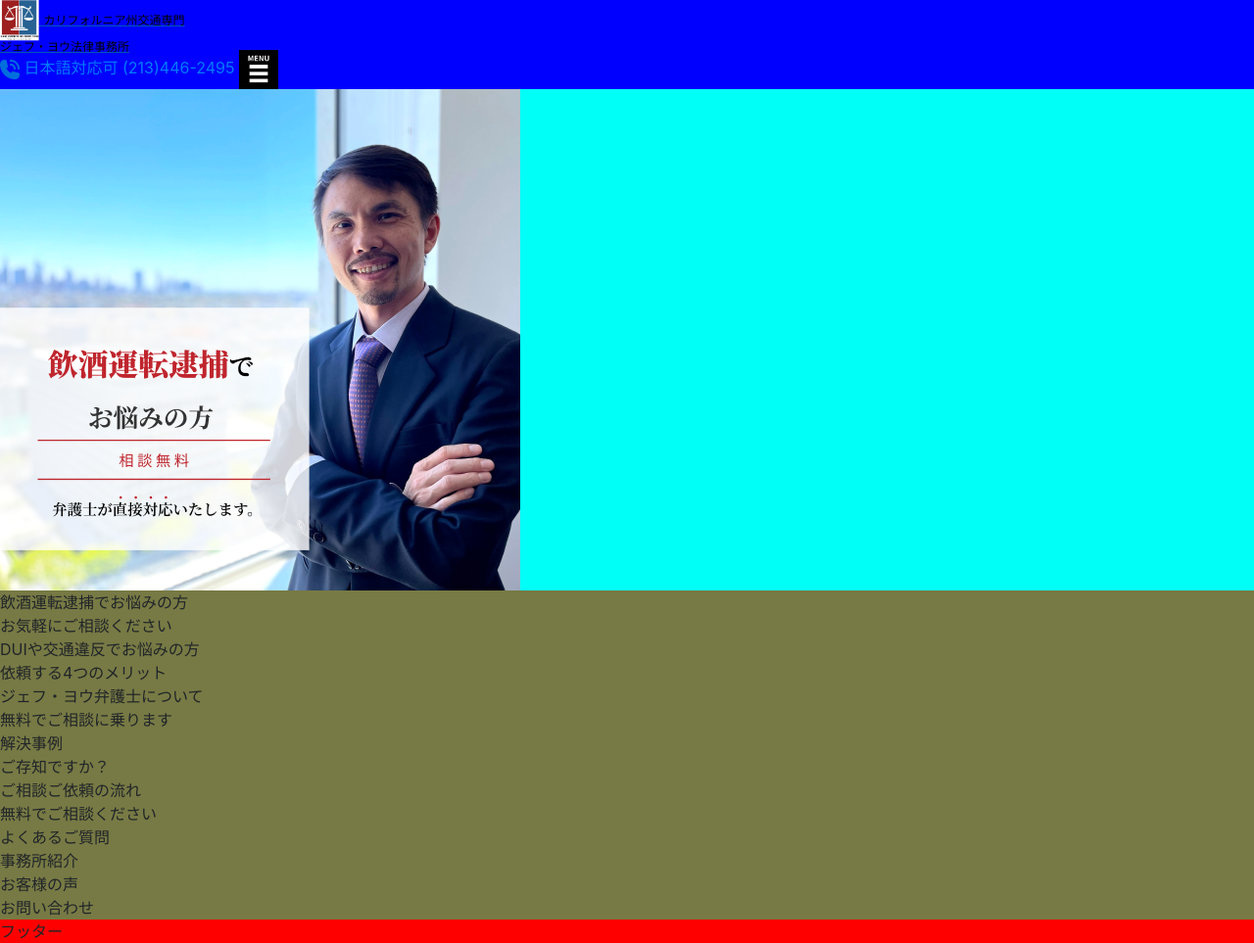
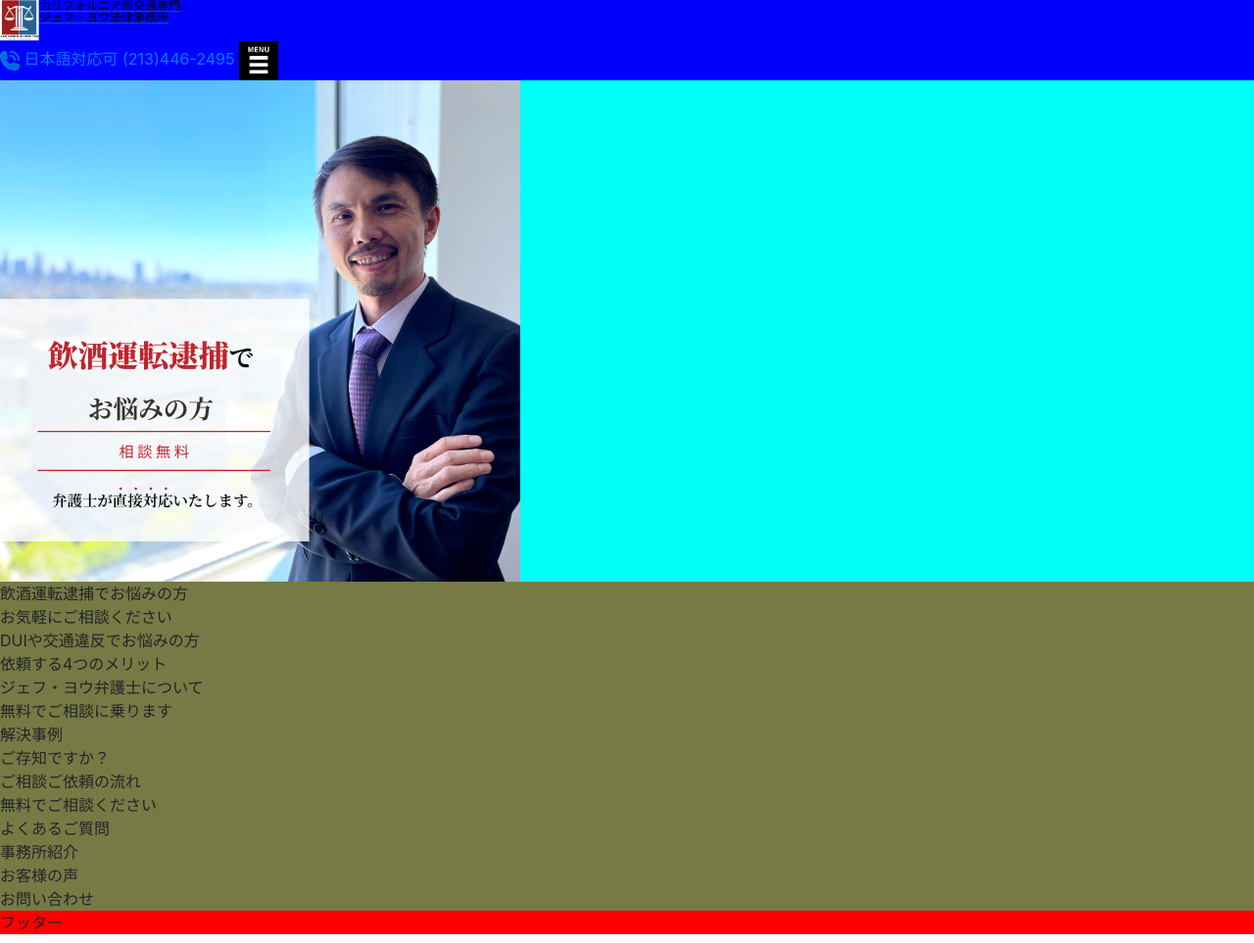
Before and after one commit to satoomiso/siteA, a plain HTML site: page index.html in a window 1280 px wide. Shown: the whole page at 98% size. Drawn offline with nearby package versions, Linux system fonts and the light colour scheme.

Commit message:
header更新

```diff
--- a/css/main.css
+++ b/css/main.css
@@ -7,13 +7,13 @@ header {
 span.logo-title {
   color: black;
   font-size: 0.75rem;
-  /* line-height: 0.5; */
+  line-height: 1;
 }
 
-a.logo {
+/* a.logo {
   line-height: 0.5;
   display: block;
-}
+} */
 
 .menu img {
   width: 40px;
--- a/index.html
+++ b/index.html
@@ -10,8 +10,10 @@
 </head>
 <body>
     <header>
-        <a class="logo" href="">
-            <img src="img/logo.png" alt="カリフォルニア州交通専門法律事務所">
+        <a class="logo d-flex" href="">
+            <div class="logo-img">
+                <img src="img/logo.png" alt="カリフォルニア州交通専門法律事務所">
+            </div>
             <span class="logo-title">カリフォルニア州交通専門<br>ジェフ・ヨウ法律事務所</span>
         </a>
         <a class="call" href="">
```
